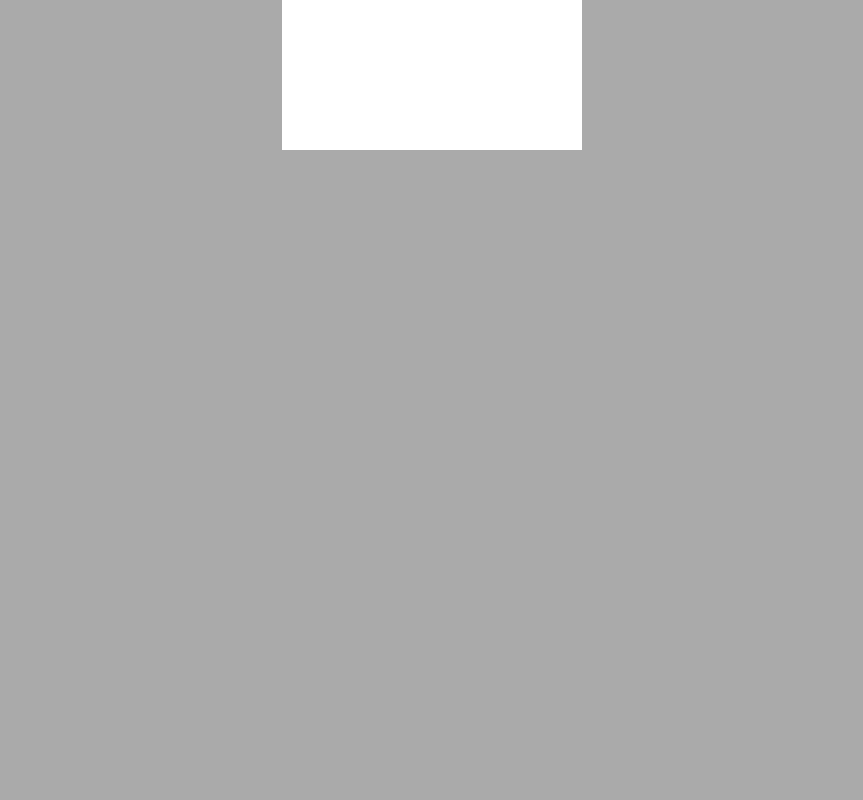
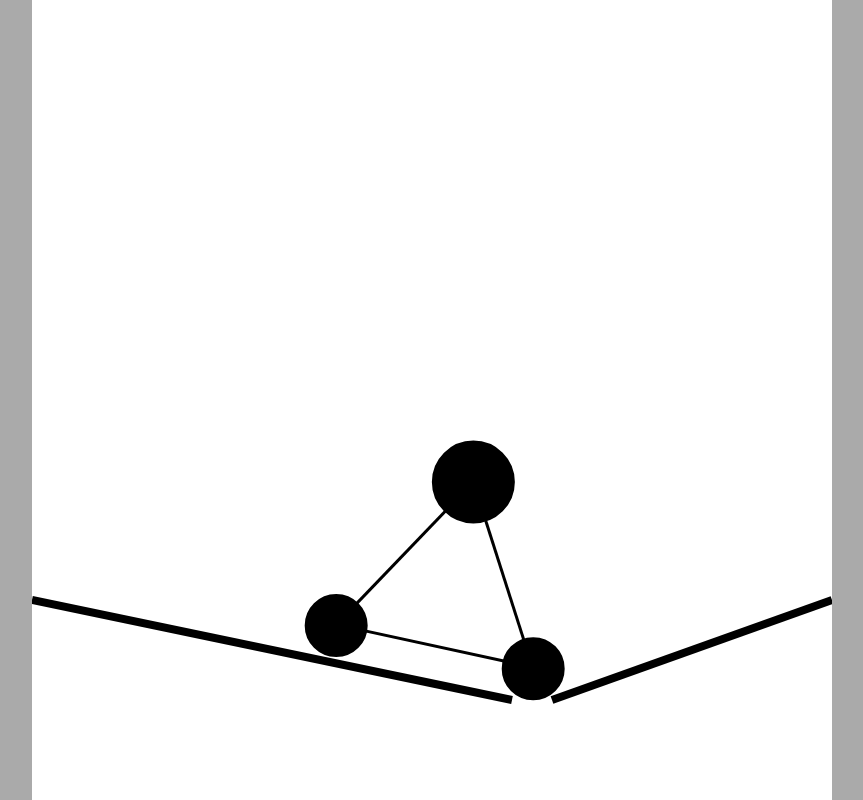
Before and after one commit to NotDaze/KAPhy, a plain HTML site: page demo.html in a window 1280 px wide. Shown: the whole page, without its empty margins (208-1071 px from the left). Drawn offline with Linux system fonts and the light colour scheme.

Commit message:
For some reason the physics issues aren't fixing remotely, but they are fixing locally. Hopefully this changes that?

```diff
--- a/canvas/utils/configure.js
+++ b/canvas/utils/configure.js
@@ -45,7 +45,7 @@ if (!Canvas.configure || KAPhy.version !== KAPhy.current) {
 
       if(Canvas.mousePressed) { Canvas.mousePressed(); }
     };
-    Canvas.element.onmousedown = function() {
+    Canvas.element.onmouseup = function() {
       Canvas.mouseIsPressed = false;
 
       if(Canvas.mouseClicked) { Canvas.mouseClicked(); }
--- a/canvas/utils/coordinates.js
+++ b/canvas/utils/coordinates.js
@@ -1,9 +1,9 @@
-if(!Canvas.scale) {
+if(!Canvas.toPixels) {
   Canvas.toPixels = function(n) {
     return n * Canvas.element.width/Canvas.relWidth;
   };
 }
-if(!Canvas.unscale) {
+if(!Canvas.toCanvasUnits) {
   Canvas.toCanvasUnits = function(n) {
     return n * Canvas.relHeight/Canvas.element.height;
   }
--- a/demo.html
+++ b/demo.html
@@ -61,10 +61,10 @@ I'm sure you want to know more. Go to https://github.com/TemporalFuzz/KAPhy for
 
             lines.push(new Physics.Line({
                 one: new Vector2(0, 300),
-                two: new Vector2(250, 350),
+                two: new Vector2(240, 350),
             }));
             lines.push(new Physics.Line({
-                one: new Vector2(250, 350),
+                one: new Vector2(260, 350),
                 two: new Vector2(400, 300),
             }));
         };
@@ -77,6 +77,9 @@ I'm sure you want to know more. Go to https://github.com/TemporalFuzz/KAPhy for
             }
             for(var i = 0; i < circles.length; i++)  {
                 circles[i].display();
+                if(Canvas.mouseIsPressed) {
+                  circles[i].moveTowards(new Vector2(Canvas.mouseX, Canvas.mouseY).canvasUnmap(), 6);
+                }
                 for(var j = 0; j < i; j++) {
                     circles[i].collideCircle(circles[j]);
                 }
--- a/main/init.js
+++ b/main/init.js
@@ -128,7 +128,7 @@ function load(onComplete) {
     var newScript = document.createElement("script");
 
     newScript.type = "text/javascript";
-    newScript.src = "https://rawgit.com/TemporalFuzz/KAPhy/master/" + filename;
+    newScript.src = "./" + filename;
 
     newScript.onload = onLoad;
 
--- a/physics/entities/circle/collideline.js
+++ b/physics/entities/circle/collideline.js
@@ -15,7 +15,7 @@ if(!Physics.Circle.prototype.collideLine) {
     }
     if (!Collision.intersecting(pos, Vector2.reflect(pos, one, two), one, two)) {
       var n = (Vector2.distSq(pos, one) < Vector2.distSq(pos, two)) ? one : two;
-      this.vel = Vector2.mult(Vector2.sub(Vector2.reflect(Vector2.add(pos, vel), n, pos), pos), line.bcf * this.bcf).canvasUnmap();
+      this.vel = Vector2.mult(Vector2.sub(Vector2.reflect(Vector2.sub(pos, vel), n, pos), pos), line.bcf * this.bcf).canvasUnmap();
       this.pos = Vector2.sub(n, Vector2.mult(Vector2.normalize(Vector2.sub(n, pos)), this.rad + line.rad)).canvasUnmap();
     } else {
       var n = Collision.intersection(pos, Vector2.reflect(pos, one, two), one, two);
--- a/physics/init.js
+++ b/physics/init.js
@@ -5,8 +5,7 @@ if(!Physics) {
 
     gravityForce: 0.7,//The magnitude of gravity
 
-    constraintCompensation: 0.2,//The intensity of rigid constraints' compensation for oscillation.
-    constraintAdjustment: 0.3,//How much rigid constraints adjust the
+    constraintAdjustment: 0.3,//How much rigid constraints adjust their nodes' positions.
 
     sleepThreshold: 2,//Maximum velocity at which any circle can be "asleep".
 
```
Also changed, not shown: physics/entities/constraints/constraint.js (+0 -10 lines).
